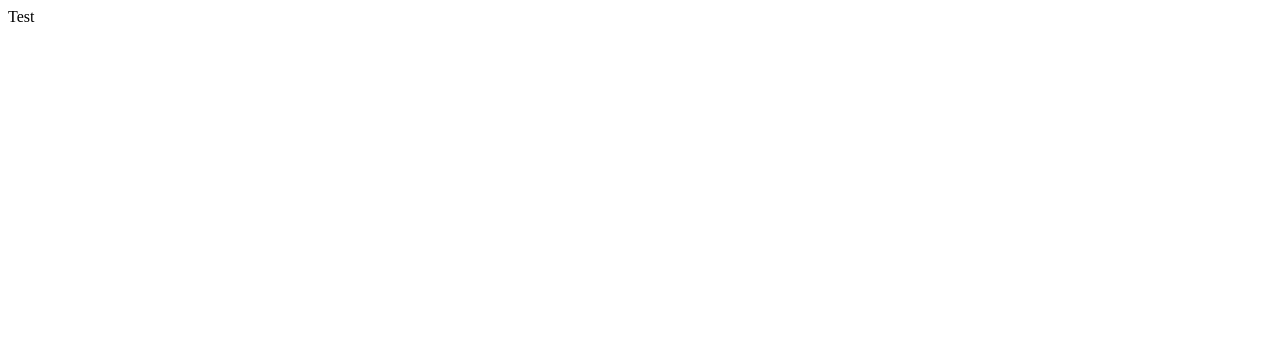
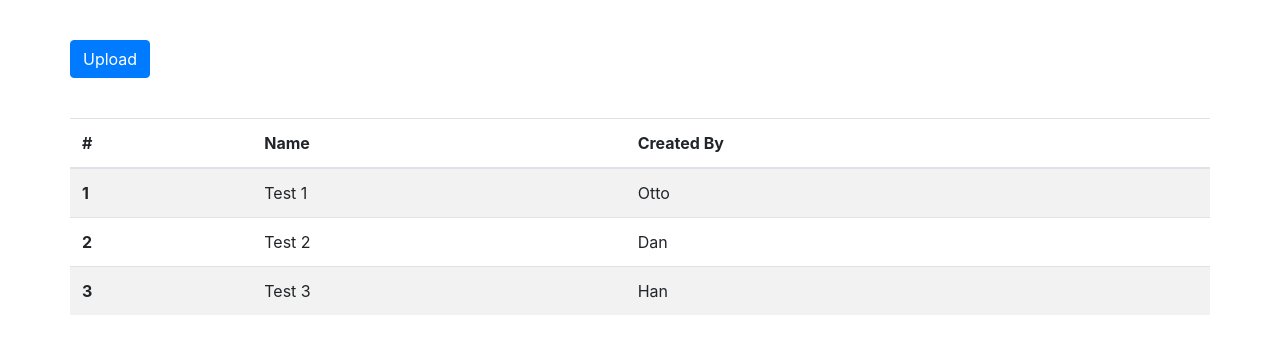
Before and after one commit to calinleo/jeansD, a plain HTML site: page index.html in a window 1280 px wide. Drawn offline with nearby package versions, Linux system fonts and the light colour scheme.

Commit message:
'Added_Boostrap_and_jQuery'

```diff
--- a/index.html
+++ b/index.html
@@ -1,9 +1,62 @@
-<!DOCTYPE html>
-<html>
-<head>
-    <title>Upload</title>
-</head>
-<body>
-    Test
-</body>
+<!doctype html>
+<html lang="en">
+  <head>
+    <!-- Required meta tags -->
+    <meta charset="utf-8">
+    <meta name="viewport" content="width=device-width, initial-scale=1, shrink-to-fit=no">
+
+    <!-- Bootstrap CSS -->
+    <link rel="stylesheet" href="https://stackpath.bootstrapcdn.com/bootstrap/4.1.3/css/bootstrap.min.css" integrity="sha384-MCw98/SFnGE8fJT3GXwEOngsV7Zt27NXFoaoApmYm81iuXoPkFOJwJ8ERdknLPMO" crossorigin="anonymous">
+
+    <title>Index</title>
+  </head>
+  <body>
+
+    <p>&nbsp;</p>
+    <div class="container">
+        <div class="row">
+            <button type="button" class="btn btn-primary">Upload</button>
+        </div>
+    </div>
+    <p>&nbsp;</p>
+<div class="container">
+    <div class="row">
+    <table class="table table-striped">
+        <thead>
+          <tr>
+            <th scope="col">#</th>
+            <th scope="col">Name</th>
+            <th scope="col">Created By</th>
+
+          </tr>
+        </thead>
+        <tbody>
+          <tr>
+            <th scope="row">1</th>
+            <td>Test 1</td>
+            <td>Otto</td>
+
+          </tr>
+          <tr>
+            <th scope="row">2</th>
+            <td>Test 2</td>
+            <td>Dan</td>
+
+          </tr>
+          <tr>
+            <th scope="row">3</th>
+            <td>Test 3</td>
+            <td>Han</td>
+
+          </tr>
+        </tbody>
+      </table>
+    </div>
+</div>
+    <!-- Optional JavaScript -->
+    <!-- jQuery first, then Popper.js, then Bootstrap JS -->
+    <script src="https://code.jquery.com/jquery-3.3.1.slim.min.js" integrity="sha384-q8i/X+965DzO0rT7abK41JStQIAqVgRVzpbzo5smXKp4YfRvH+8abtTE1Pi6jizo" crossorigin="anonymous"></script>
+    <script src="https://cdnjs.cloudflare.com/ajax/libs/popper.js/1.14.3/umd/popper.min.js" integrity="sha384-ZMP7rVo3mIykV+2+9J3UJ46jBk0WLaUAdn689aCwoqbBJiSnjAK/l8WvCWPIPm49" crossorigin="anonymous"></script>
+    <script src="https://stackpath.bootstrapcdn.com/bootstrap/4.1.3/js/bootstrap.min.js" integrity="sha384-ChfqqxuZUCnJSK3+MXmPNIyE6ZbWh2IMqE241rYiqJxyMiZ6OW/JmZQ5stwEULTy" crossorigin="anonymous"></script>
+  </body>
 </html>
```
